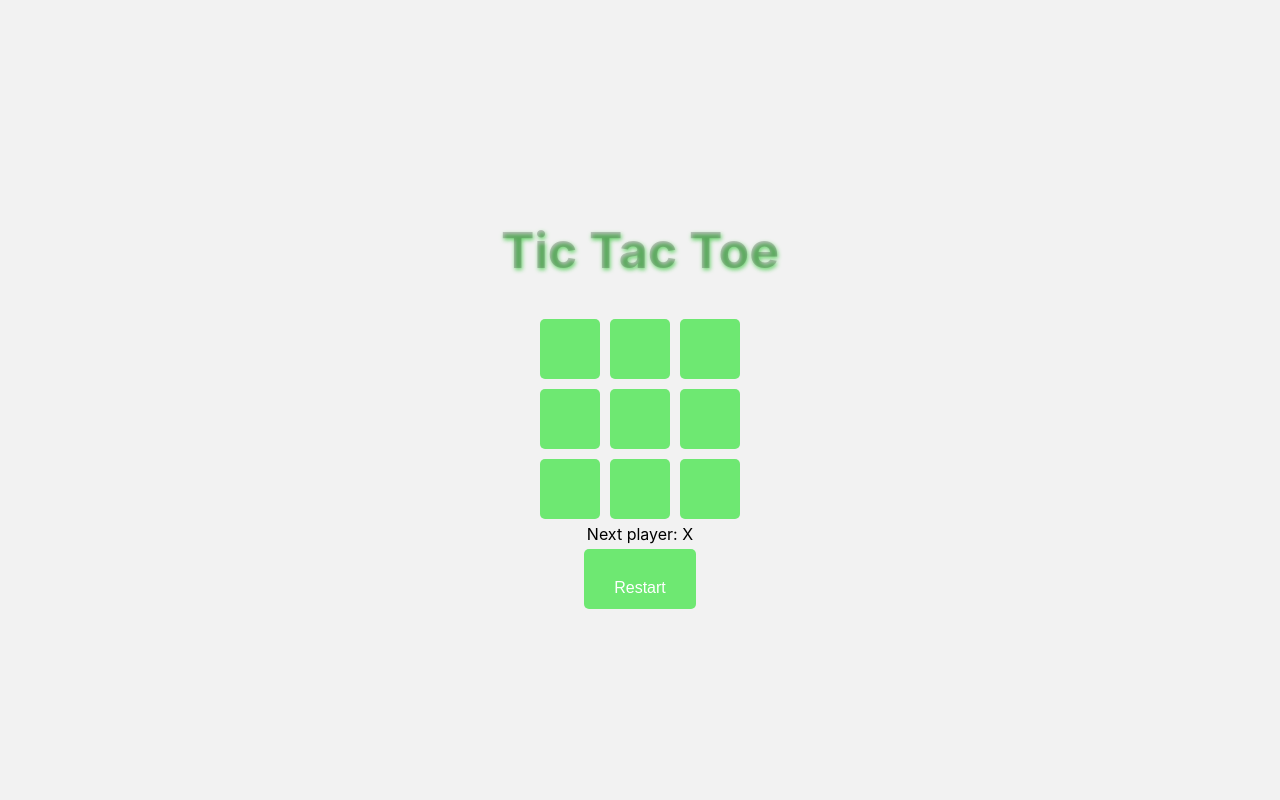
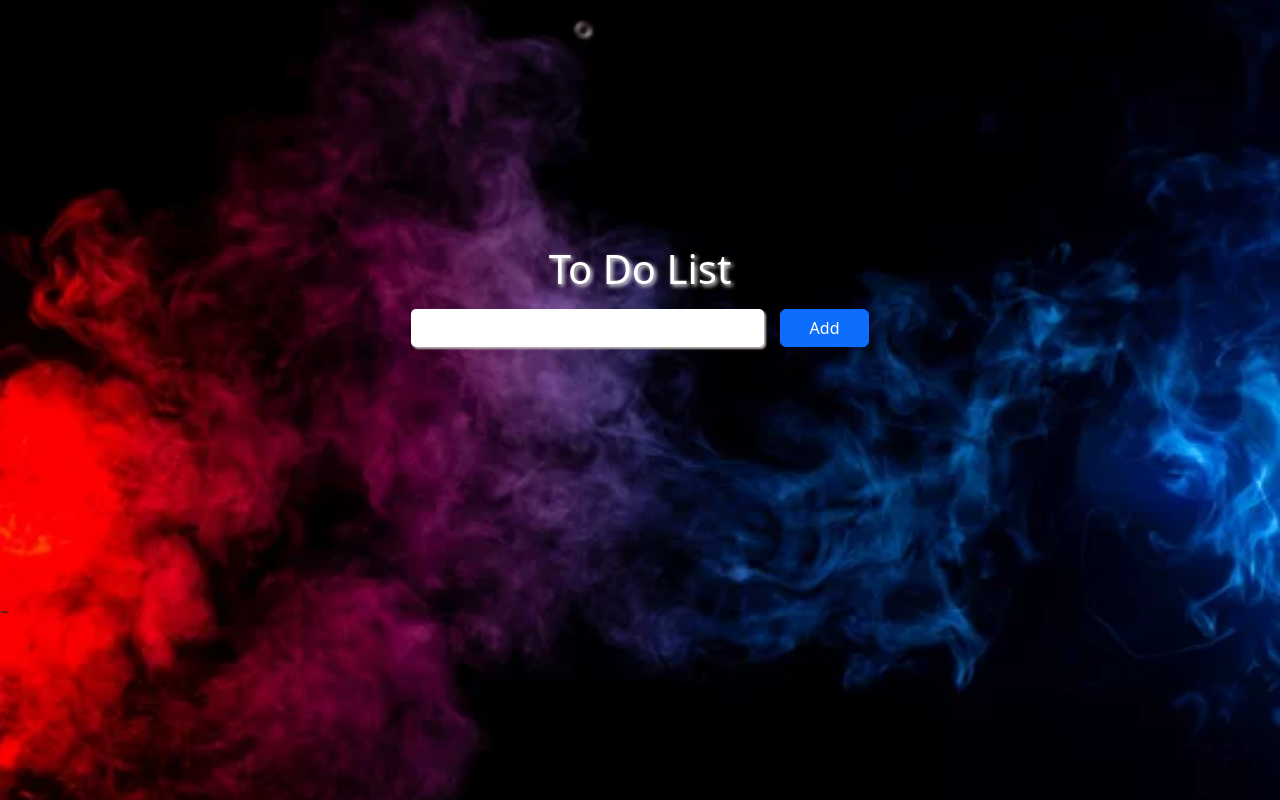
Before and after one commit to Adithya-divakar/Quiz_App-ReactJS, a React (Create React App) app: page / in a window 1280 px wide. Built offline with nearby package versions, Linux system fonts and the light colour scheme.

Commit message:
first commit

```diff
--- a/src/App.css
+++ /dev/null
@@ -1,38 +0,0 @@
-.App {
-  text-align: center;
-}
-
-.App-logo {
-  height: 40vmin;
-  pointer-events: none;
-}
-
-@media (prefers-reduced-motion: no-preference) {
-  .App-logo {
-    animation: App-logo-spin infinite 20s linear;
-  }
-}
-
-.App-header {
-  background-color: #282c34;
-  min-height: 100vh;
-  display: flex;
-  flex-direction: column;
-  align-items: center;
-  justify-content: center;
-  font-size: calc(10px + 2vmin);
-  color: white;
-}
-
-.App-link {
-  color: #61dafb;
-}
-
-@keyframes App-logo-spin {
-  from {
-    transform: rotate(0deg);
-  }
-  to {
-    transform: rotate(360deg);
-  }
-}
--- a/src/App.js
+++ b/src/App.js
@@ -1,11 +1,10 @@
 import React from 'react'
-import TicTacToe from './components'
-
+import List from './components/index'
 
 const App = () => {
   return (
     <div>
-   <TicTacToe/>
+  <List/>
     </div>
   )
 }
--- a/src/components/index.css
+++ b/src/components/index.css
@@ -1,81 +1,121 @@
+/* body{
+    text-align: center;
+
+  }
+
+h1{
+    color:white;
+   text-align: center;
+   text-shadow: 2px 2px 4px white;
+
+}
+
+.main_div{
+    background-image: url("/public/img_background.webp")  ;
+    height:100vh ;
+    background-size: cover;
+    position: relative;
+
+
+
+}
+.container{
+   padding: 200px;
+    border: 1px solid white;
+    justify-content: center;
+    align-items: center;
+    text-align: center;
+
+
+}
+
+.form{
+    justify-content: center;
+}
+.screen{
+    width:300px;
+    border: none;
+    border-radius: 5px;
+    box-shadow: 2px 2px  2px  rgb(183, 174, 174) ;
+
+
+}
+table{
+   border: 1px solid white;
+padding-top: 20px;
+margin-top: 50px;
+position: relative;
+
+}
+table tr{
+
+    list-style: none;
+    color:white;
+    justify-content: space-between;
+    margin-bottom: 20px;
+}
+table tr span{
+    padding: 20px;
+
+} */
 
 body{
-  justify-content: center;
   text-align: center;
+  background-image: url("/public/img_background.webp");
 
-}
-.container {
-  display: flex;
-  flex-direction: column;
-  justify-content: center;
-  align-items: center;
-  height: 100vh;
-  background-color: #f2f2f2;
+  background-size: 100% 100%;
+  background-size: cover;
+  position: relative;
 }
 
-.game-board {
-  display: flex;
-  flex-direction: column;
-  justify-content: center;
-  align-items: center;
-}
 h1{
-  color:rgba(0,0,0,0.2);
-  font-size: 50px;
-  /* background-color: #3e8e41; */
-  text-shadow:1px 2px 4px #6ed471
+  color: white;
+  text-align: center;
+  text-shadow: 2px 2px 4px white;
 }
 
-.board-row {
-  display: flex;
-}
 
-.square {
-  background-color: white;
-  border: 1px solid black;
-  height: 60px;
-  width: 60px;
-  margin-right: -1px;
-  margin-top: -1px;
+.container{
   display: flex;
   justify-content: center;
   align-items: center;
-  font-size: 36px;
-  font-weight: bold;
-  cursor: pointer;
+  height: calc(100vh - 200px);
 }
 
-.square:focus {
-  outline: none;
+.form{
+  justify-content: center;
 }
 
-.status {
-  margin-bottom: 10px;
-  font-size: 24px;
-  font-weight: bold;
+.screen{
+  width: 300px;
+  border: none;
+  border-radius: 5px;
+  box-shadow: 2px 2px 2px rgb(183, 174, 174);
 }
 
-.btn {
-  margin-top: 20px;
-  font-size: 16px;
-  padding: 10px 20px;
-  border-radius: 5px;
-  background-color: #6ee872;
-  color: white;
-  border: none;
-  cursor: pointer;
-  padding: 30px;
-  margin:5px
+table{
+  position: absolute;
+  width: 50px;
+  top: calc(100vh - 400px + 50px);
+
 }
 
-.btn:hover {
-  background-color: #3e8e41;
+tbody tr{
+  list-style: none;
+  color: white;
+  justify-content: space-between;
+  margin-bottom: 20px;
+
 }
-.btn-restart{
-  height: 10px;
-  margin-top:5px;
+tr td {
+  max-width: 200px; /* Adjust the maximum width of the table cells */
+  word-wrap: break-word; /* Enable word wrapping within the cells */
+  white-space: normal; /* Allow wrapping to occur */
 }
 
-.btn:focus {
-  outline: none;
+
+ tr td span{
+  display: block; /* Display the content in a block-level element */
+  padding: 10px; /* Adjust the padding as needed */
+
 }
--- a/src/components/index.js
+++ b/src/components/index.js
@@ -1,92 +1,80 @@
 import React, { useState } from 'react';
-import './index.css'
+import "./index.css"
+import "../../node_modules/bootstrap/dist/css/bootstrap.min.css"
+import {Button,Form}  from 'react-bootstrap'
 
-const TicTacToe = () => {
-  const [player, setPlayer] = useState('X');
-  const [board, setBoard] = useState(Array(9).fill(''));
-  const [winner, setWinner] = useState(null);
 
-  const handleSquareClick = (index) => {
+export default function List() {
+    const [items, setItems] = useState([]);
+    const [txtContent, setTxtContent] = useState('');
+    const [edit,setEdit]=useState(-1)
 
-    let newBoard = [...board];
-    if (winner || newBoard[index]) {
+    const txtChange = (e) => {
+        setTxtContent(e.target.value);
+    };
+
+    const addItem = (e) => {
+        e.preventDefault();
+       if(txtContent.trim()==""){
+        alert("add list")
         return;
        }
-    newBoard[index] = player;
-    setBoard(newBoard);
-    setPlayer(player === 'X' ? 'O' : 'X');
-    checkForWinner(newBoard);
+        else if (edit=== -1) {
+            let currentItems = [...items, txtContent];
+            setItems(currentItems);
+          } else {
+            let currentItems = [...items];
+            currentItems[edit] = txtContent;
+            setItems(currentItems);
+            setEdit(-1);
+          }
+        setTxtContent('');
     };
 
-  const checkForWinner = (board) => {
-    const winConditions = [
-      [0, 1, 2],
-      [3, 4, 5],
-      [6, 7, 8],
-      [0, 3, 6],
-      [1, 4, 7],
-      [2, 5, 8],
-      [0, 4, 8],
-      [2, 4, 6],
-    ];
-
-    for (let i = 0; i < winConditions.length; i++) {
-      const [a, b, c] = winConditions[i];
-      if (board[a] && board[a] === board[b] && board[b] === board[c]) {
-        setWinner(board[a]);
+    const removeItem = (i) => {
+        if (!window.confirm('Are you sure you want to delete this?')) {
             return;
         }
-    }
+        let currentItems = [...items];
+        currentItems.splice(i, 1);
+        setItems(currentItems);
     };
 
-  const renderSquare = (index) => {
-    return (
-      <button className="square btn" onClick={() => handleSquareClick(index)}>
-        {board[index]}
-      </button>
-    );
+    const editItem =(i)=>{
+
+            setEdit(i);
+            setTxtContent(items[i]);
           };
 
-  const renderStatus = () => {
-    if (winner) {
-      return `Winner: ${winner}`;
-    } else {
-      return `Next player: ${player}`;
-    }
-  };
-
-  const handleRestart = () => {
-    setPlayer('X');
-    setBoard(Array(9).fill(''));
-    setWinner(null);
-  };
 
     return (
-    <div className="game container">
-      <div className="game-board">
-      <h1> Tic Tac Toe</h1>
-        <div className="board-row">
-          {renderSquare(0)}
-          {renderSquare(1)}
-          {renderSquare(2)}
+        <div className='m-sm-0 main_div'>
+
+            <div className='container'>
+            <div className='row'>
+            <h1 className='col-12'>To Do List</h1>
+            <Form onSubmit={addItem} className="d-flex form m-sm-0 ">
+                <input type='text' value={txtContent} className="screen m-sm-2 col-8" onChange={txtChange} />
+                <Button className="btn add m-sm-2 m-lg-2 m-md-2 col-sm-2"  type='submit' >Add</Button>
+            </Form>
             </div>
-        <div className="board-row">
-          {renderSquare(3)}
-          {renderSquare(4)}
-          {renderSquare(5)}
+            <table className="m-5">
+            <tbody>
+                {items.map((content, k) => {
+                    return (
+
+                        <tr key={k} >
+                         <td  > <span className='px-sm-auto'>  {content}</span>  </td>
+                         <td > <span className='px-sm-auto'>  <Button onClick={() => removeItem(k)}>Delete</Button></span></td>
+                         <td > <span className='px-sm-auto'>   <Button onClick={() => editItem(k)}>Edit</Button></span></td>
+
+                         </tr>
+                    );
+                })}
+                </tbody>
+            </table>
         </div>
-        <div className="board-row">
-          {renderSquare(6)}
-          {renderSquare(7)}
-          {renderSquare(8)}
-        </div>
-      </div>
-      <div className="game-info">
-        <div>{renderStatus()}</div>
-        <button className=' btn btn-restart' onClick={handleRestart}>Restart</button>
-      </div>
+       ~
 </div>
     );
-};
-
-export default TicTacToe;
+}
```
Also changed, not shown: public/img_background.webp (added). Lines whose indentation alone changed are shown as unchanged.
